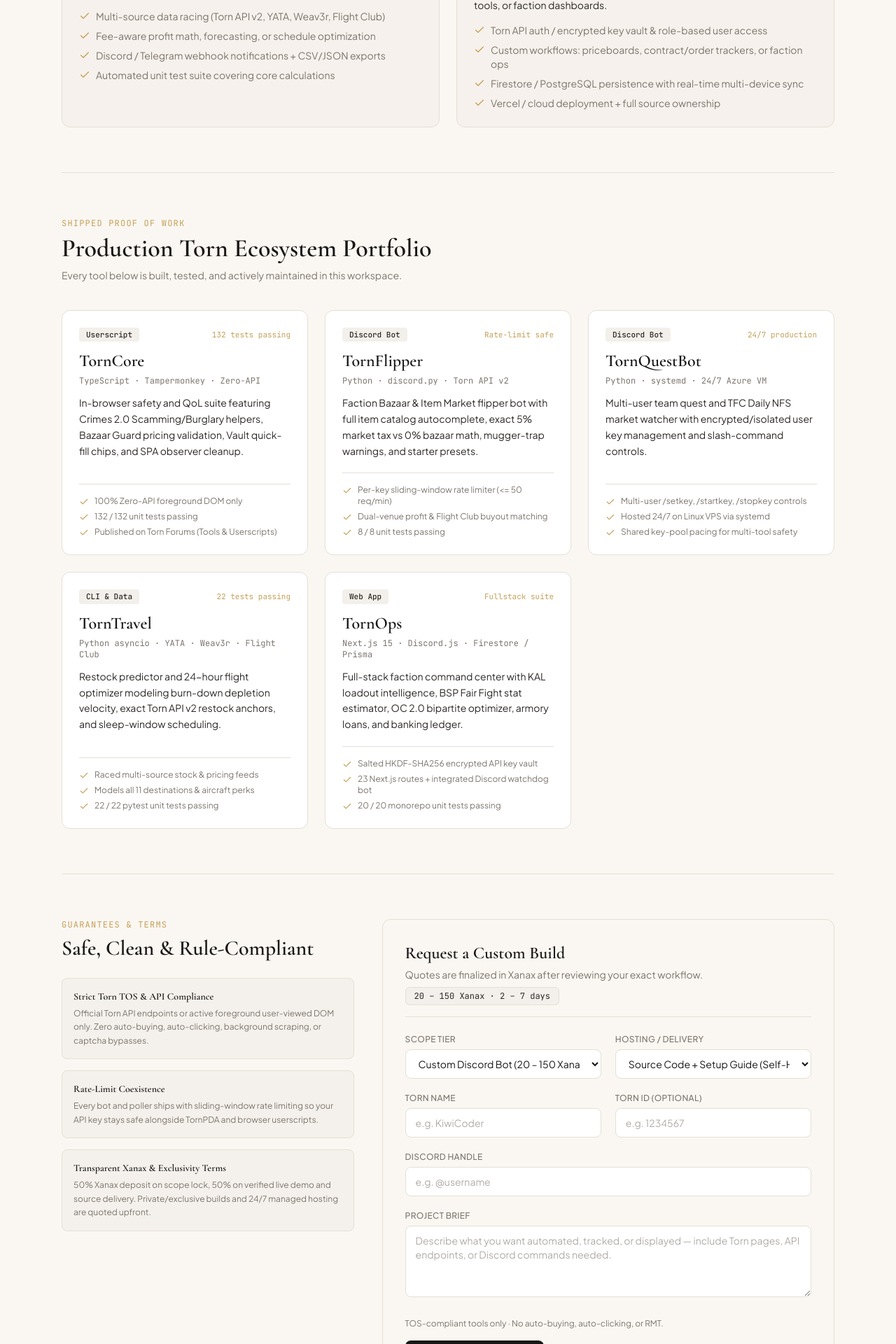
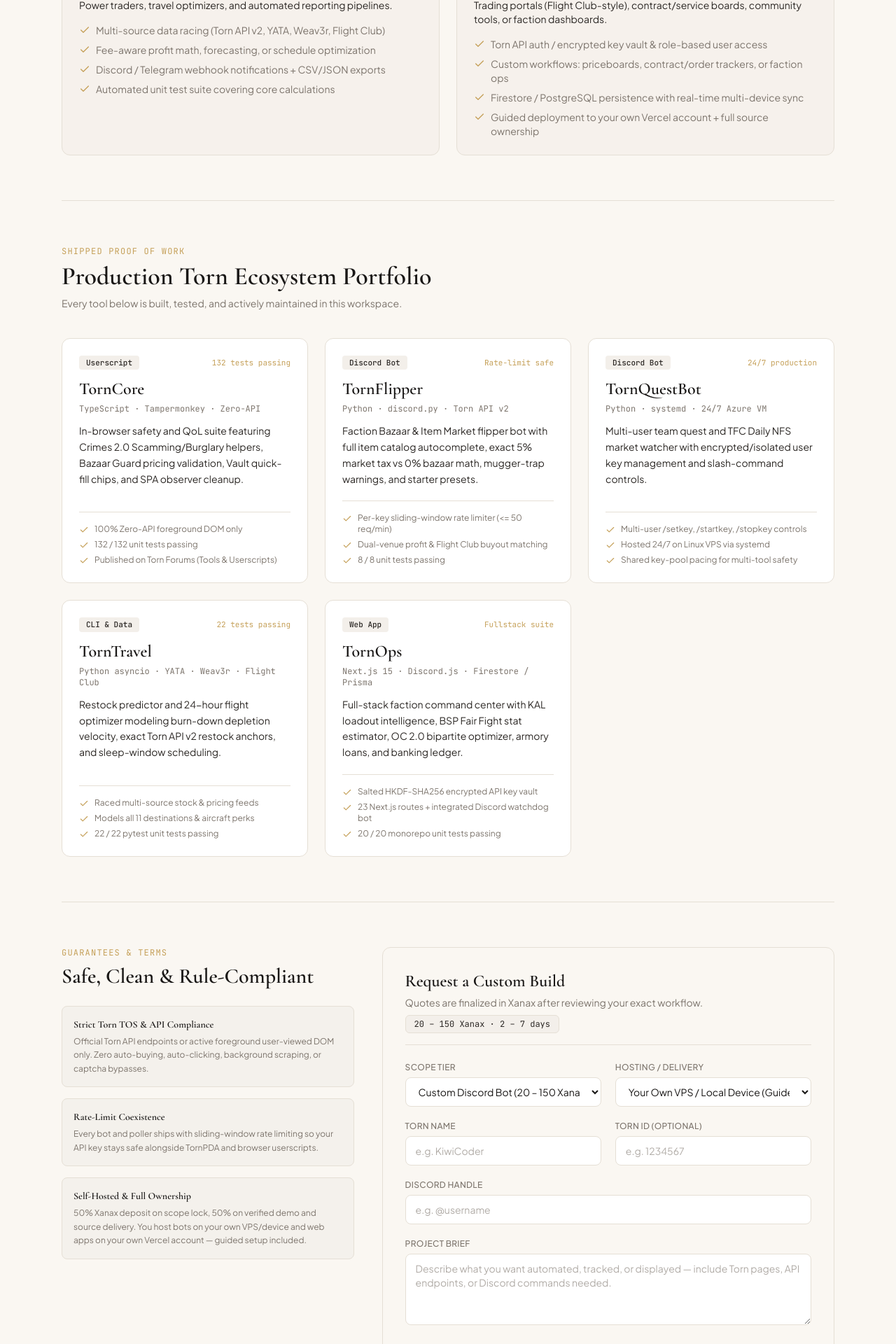
Before and after one commit to kiwicoder171/torn-studio, a Next.js app: page / in a window 1280 px wide. Shown: the part 1420-3340 px from the top of the page at 70% size. Built offline with nearby package versions, Linux system fonts and the light colour scheme.

Commit message:
docs: clarify client-owned self-hosting with guided walkthrough

```diff
--- a/FORUM_POST.html
+++ b/FORUM_POST.html
@@ -17,7 +17,7 @@
   <li>Entry tier (20&ndash;40 Xanax): slash commands &amp; webhook alerts without DB</li>
   <li>Advanced tier (60&ndash;150 Xanax): persistent DB, market/bazaar watchers, RW/chain alerts, OC 2.0 trackers</li>
   <li>Per-key sliding-window rate limiting (safe to run alongside TornPDA)</li>
-  <li>Turnaround: 2 &ndash; 7 days (+ optional 24/7 VPS hosting)</li>
+  <li>Turnaround: 2 &ndash; 7 days (runs on your own VPS/device &mdash; guided setup included)</li>
 </ul>
 
 <p><strong>3. Standalone Tools &amp; Data Pipelines (80 &ndash; 200 Xanax)</strong></p>
@@ -31,7 +31,7 @@
 <ul>
   <li>Trading portals (Flight Club-style), contract/service boards, community tools, or faction command centers</li>
   <li>Torn API auth / encrypted key vault, real-time Firestore/PostgreSQL sync</li>
-  <li>Turnaround: 1 &ndash; 3 weeks (private exclusivity quoted upfront)</li>
+  <li>Turnaround: 1 &ndash; 3 weeks (deployed to your own Vercel account &mdash; guided setup included)</li>
 </ul>
 
 <hr />
@@ -51,5 +51,6 @@
 <ul>
   <li><strong>100% Torn TOS &amp; API Compliant:</strong> Official Torn API or active foreground DOM only. No auto-buying, no auto-clicking, no captcha bypass, no hidden key logging.</li>
   <li><strong>Payment:</strong> In-game Xanax only (50% on scope lock, 50% on verified demo &amp; source delivery).</li>
+  <li><strong>Hosting &amp; Ownership:</strong> Full source code delivered. Bots run on your own VPS/device and web apps deploy to your own Vercel account &mdash; I walk you through setup step-by-step with zero recurring fees.</li>
   <li><strong>How to Order:</strong> Reply to this thread, send me a Torn Mail / Chat, or submit your brief via my commission page: <a href="https://torn-studio.vercel.app" target="_blank" rel="noopener noreferrer">https://torn-studio.vercel.app</a></li>
 </ul>
--- a/src/components/CommissionForm.tsx
+++ b/src/components/CommissionForm.tsx
@@ -9,7 +9,7 @@ export function CommissionForm() {
   const [tornName, setTornName] = useState("");
   const [tornId, setTornId] = useState("");
   const [discord, setDiscord] = useState("");
-  const [hosting, setHosting] = useState("self-host");
+  const [hosting, setHosting] = useState("client-vps");
   const [brief, setBrief] = useState("");
   const [website, setWebsite] = useState(""); // honeypot
   const [submitting, setSubmitting] = useState(false);
@@ -138,8 +138,8 @@ export function CommissionForm() {
             onChange={(e) => setHosting(e.target.value)}
             className="w-full rounded-lg border border-[#E5DFD5] bg-white px-3.5 py-2.5 text-sm text-[#191716] outline-none transition focus:border-[#C5A059]"
           >
-            <option value="self-host">Source Code + Setup Guide (Self-Host)</option>
-            <option value="managed-vps">24/7 Managed Hosting Setup (+Xanax)</option>
+            <option value="client-vps">Your Own VPS / Local Device (Guided Setup)</option>
+            <option value="client-vercel">Your Own Vercel Account (Guided Deploy)</option>
             <option value="userscript">Browser Userscript / TornPDA Install</option>
           </select>
         </div>
--- a/src/data/studio.ts
+++ b/src/data/studio.ts
@@ -48,7 +48,7 @@ export const SERVICE_TIERS: ServiceTier[] = [
       "Entry tier (20–40 Xanax): slash commands & webhook alerts (no DB)",
       "Advanced tier (60–150 Xanax): persistent DB, RW/Chain/OC 2.0/Market watchers",
       "Per-key sliding-window rate limiter (safe with TornPDA)",
-      "Systemd / Docker deployment guide (+optional 24/7 VPS hosting)",
+      "Systemd / Docker setup guide + guided walkthrough on your own VPS or device",
     ],
   },
   {
@@ -79,7 +79,7 @@ export const SERVICE_TIERS: ServiceTier[] = [
       "Torn API auth / encrypted key vault & role-based user access",
       "Custom workflows: priceboards, contract/order trackers, or faction ops",
       "Firestore / PostgreSQL persistence with real-time multi-device sync",
-      "Vercel / cloud deployment + full source ownership",
+      "Guided deployment to your own Vercel account + full source ownership",
     ],
   },
 ];
@@ -169,8 +169,8 @@ export const COMPLIANCE_RULES = [
       "Every bot and poller ships with sliding-window rate limiting so your API key stays safe alongside TornPDA and browser userscripts.",
   },
   {
-    title: "Transparent Xanax & Exclusivity Terms",
+    title: "Self-Hosted & Full Ownership",
     detail:
-      "50% Xanax deposit on scope lock, 50% on verified live demo and source delivery. Private/exclusive builds and 24/7 managed hosting are quoted upfront.",
+      "50% Xanax deposit on scope lock, 50% on verified demo and source delivery. You host bots on your own VPS/device and web apps on your own Vercel account — guided setup included.",
   },
 ];
```
